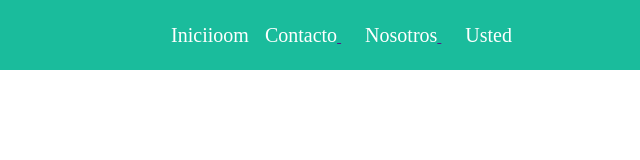
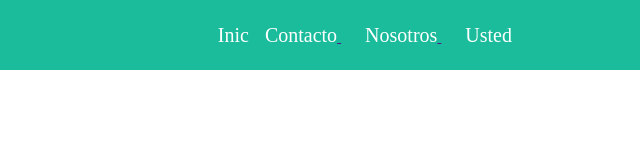
Before and after one commit to cristian33/tutohtml, a plain HTML site: page index.html in a window 1280 px wide. Shown: the full height of the page, 640-1280 px from the left. Drawn offline with Linux system fonts and the light colour scheme.

Commit message:
primer commit rama pg_pages

```diff
--- a/index.html
+++ b/index.html
@@ -16,7 +16,7 @@
 
 		<nav>
 			<ul>
-				<li><a href="">Iniciioom</a></li>
+				<li><a href="">Inic</a></li>
 				<li><a href="">Contacto</li>
 				<li><a href="">Nosotros</li>
 				<li><a href="">Usted</li>
```
